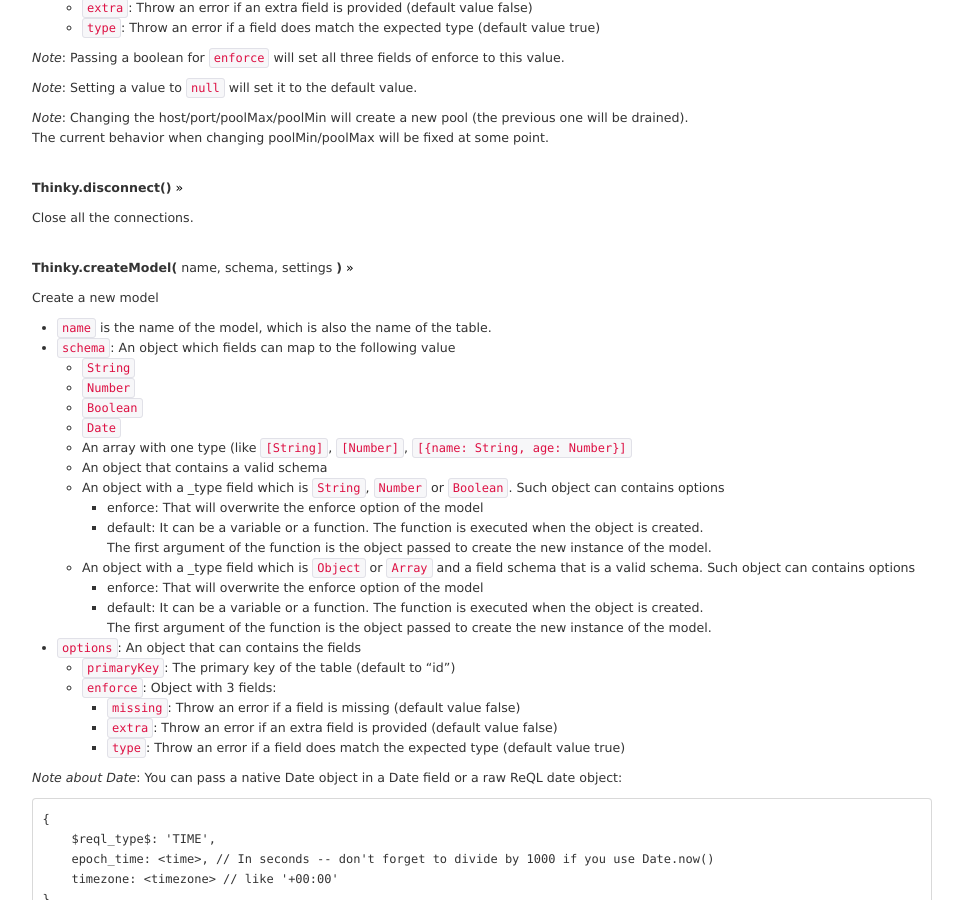
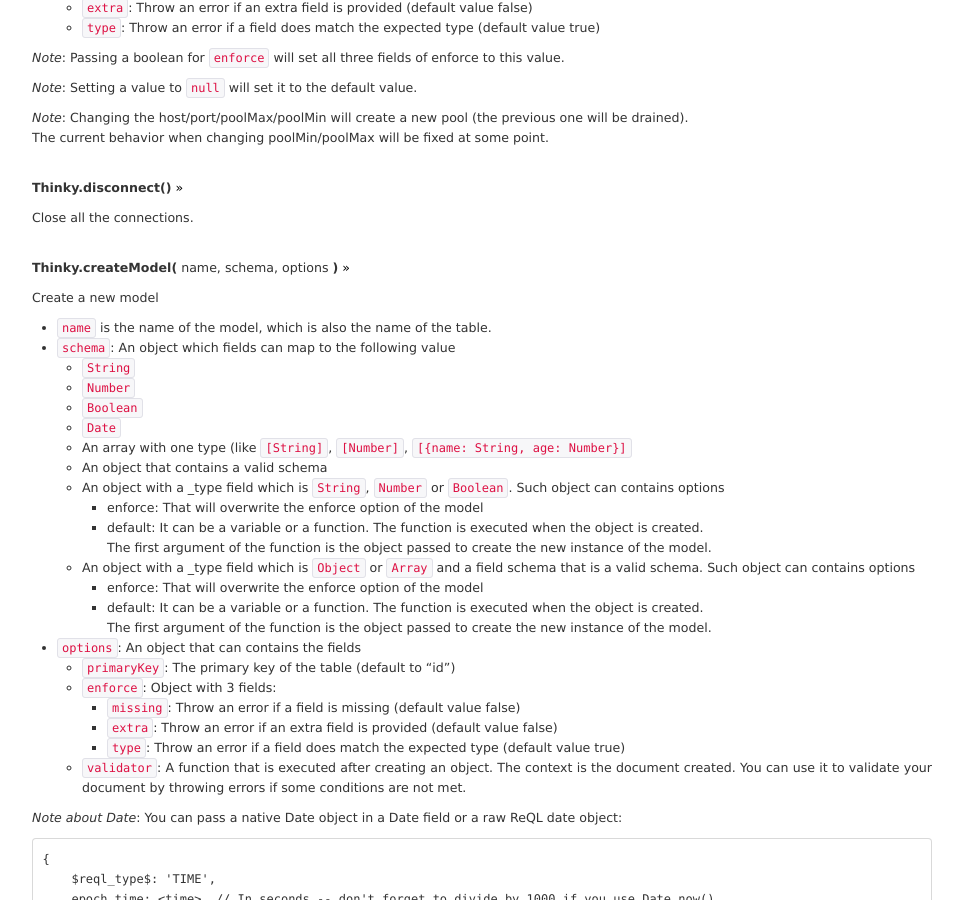
Before and after one commit to neumino/thinky, a Jekyll site: the page built from documentation.md, in a window 1280 px wide and 900 px high, scrolled down 1121 px. Shown: the whole window, without its empty margins (158-1121 px from the left). Built offline with Jekyll 4.4.1, drawn with Linux system fonts in a browser that asks for light colours; Markdown is read by kramdown in place of the engine named in the settings.

Commit message:
Add doc for 0.2.25 -- validator

```diff
--- a/documentation.md
+++ b/documentation.md
@@ -87,7 +87,7 @@
 
 
 <a id="thinky.disconnect" class="anchor"></a>
-__Thinky.createModel(__ name, schema, settings __)__ [»](#thinky.setoptions)
+__Thinky.createModel(__ name, schema, options __)__ [»](#thinky.setoptions)
 
 Create a new model
 
@@ -113,6 +113,8 @@
         - `missing`: Throw an error if a field is missing (default value false)
         - `extra`: Throw an error if an extra field is provided (default value false)
         - `type`: Throw an error if a field does match the expected type (default value true)
+    - `validator`: A function that is executed after creating an object. The context is
+the document created. You can use it to validate your document by throwing errors if some conditions are not met.
 
 _Note about Date_: You can pass a native Date object in a Date field or a raw ReQL date object:
 
```
